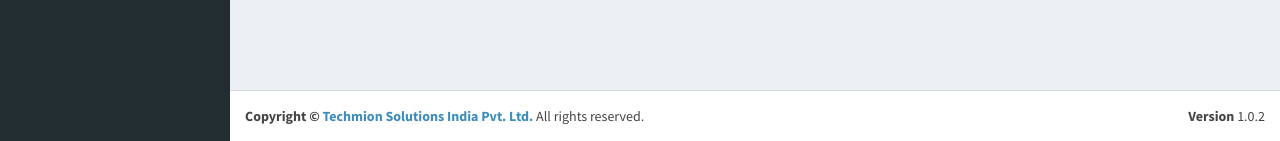
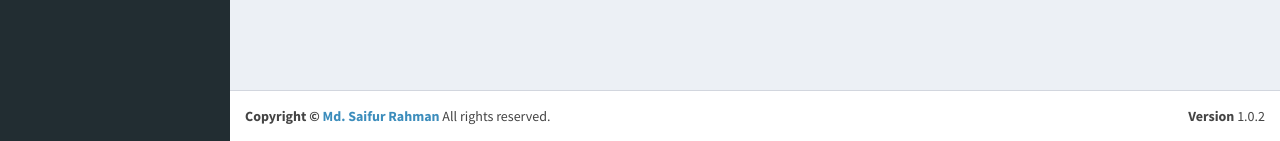
Before and after one commit to sa1if3/auto-sms-wisher, a PHP site: page /birthday/report.php in a window 1280 px wide. Shown: the part 659-800 px from the top of the page. Run offline with PHP 8.4, Linux system fonts and the light colour scheme; the visitor is signed in with stand-in values (Sample User, id 1); data that the repository does not hold is empty; some libraries are stand-ins or nearby versions.

Commit message:
Commit with footer changes

```diff
--- a/login.php
+++ b/login.php
@@ -62,7 +62,7 @@
         </div>
         <div class="col-lg-12" style="text-align: center">
         Copyright &COPY; All Right Reserved.<br/>
-    Powered by <a href="https://techmion.com" target="_blank">Techmion</a>|<a href="https://pingsms.in" target="_blank">PingSMS</a>
+    By <a href="https://in.linkedin.com/in/mdsaifur" target="_blank">Md. Saifur Rahman</a>
     </div>
 
         <!-- /.col -->
--- a/nav/footer.php
+++ b/nav/footer.php
@@ -2,6 +2,6 @@
     <div class="pull-right hidden-xs">
       <b>Version</b> 1.0.2
     </div>
-    <strong>Copyright &copy; <a href="https://techmion.com">Techmion Solutions India Pvt. Ltd.</a></strong> All rights
+    <strong>Copyright &copy; <a href="https://in.linkedin.com/in/mdsaifur" target="_blank">Md. Saifur Rahman</a></strong> All rights
     reserved.
   </footer>
```
